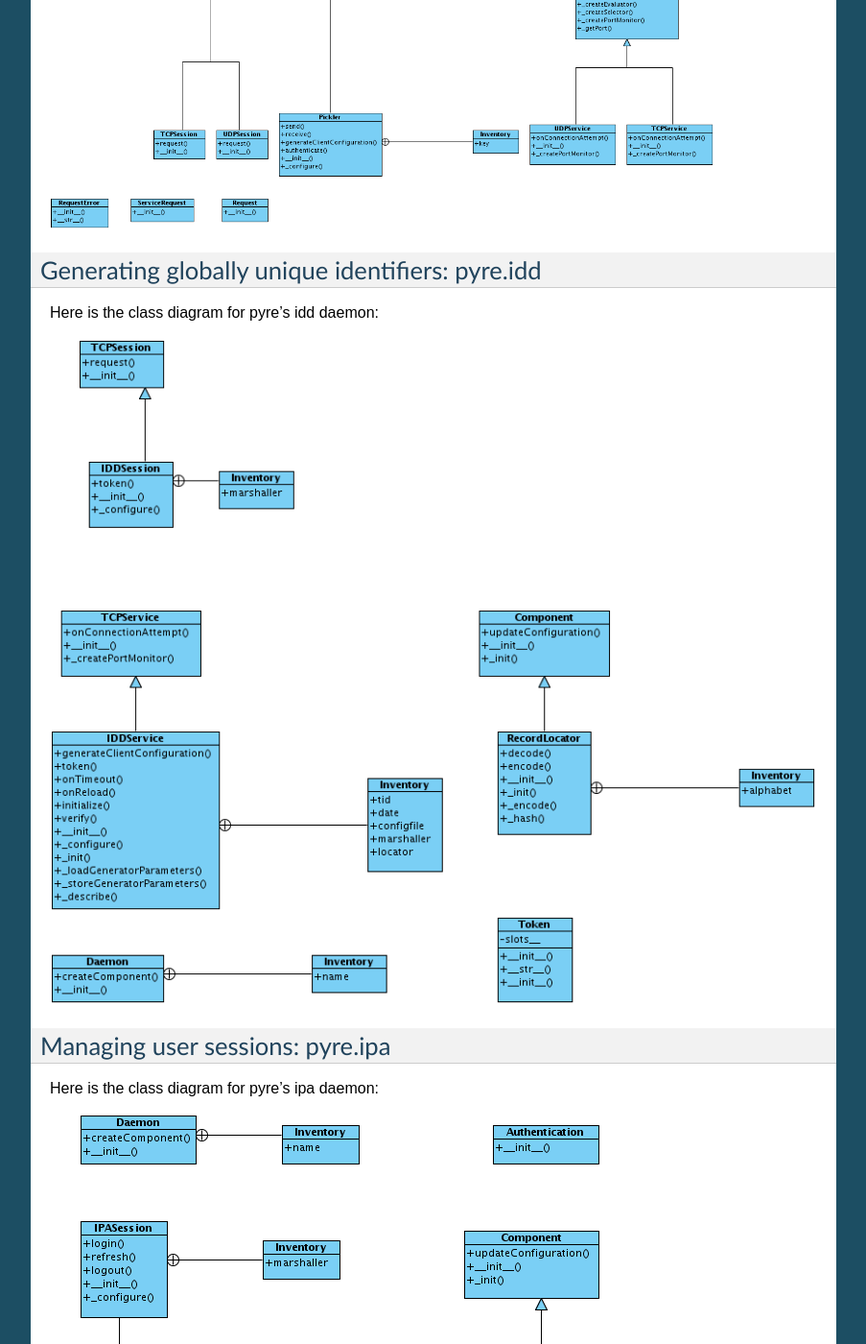
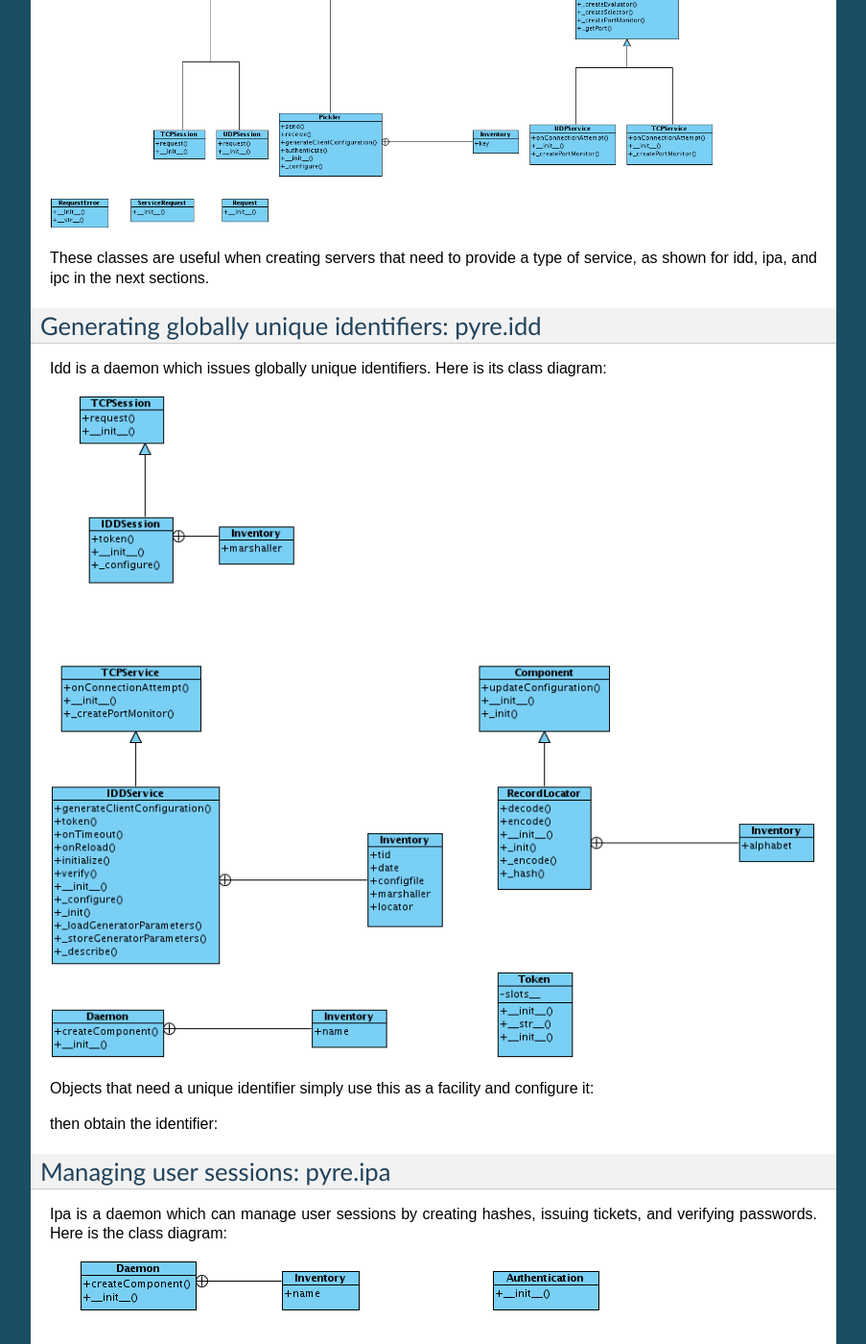
Before and after one commit to danse-inelastic/pyre, a Sphinx documentation site: the page built from docs/pyrePackages.rst, in a window 1280 px wide and 1400 px high, scrolled down 3320 px. Shown: the whole window at 96% size, without its empty margins (198-1101 px from the left). Built offline with Sphinx 7.4.7, drawn with Linux system fonts in a browser that asks for light colours; formulas are drawn with MathJax 3; some of the changed text lies outside the part shown.

Commit message:
more clarification about packages, more journal tutorial, etc

```diff
--- a/docs/pyrePackages.rst
+++ b/docs/pyrePackages.rst
@@ -1,6 +1,5 @@
 Advanced pyre I: pyre packages
 ==============================
-
 
 .. _pyre-units:
 
@@ -87,6 +86,8 @@ Here is the class diagram:
 
 
 
+
+
 .. _pyre-services:
 
 Pyre server base: pyre.services
@@ -96,15 +97,23 @@ Here is the class diagram for pyre's services base:
 
 .. image:: images/PyreServicesClassDiagram.png
 
+These classes are useful when creating servers that need to provide a type of service, as shown for idd, ipa, and ipc in the next sections.
+
 
 .. _idd:
 
 Generating globally unique identifiers: pyre.idd
 ------------------------------------------------
 
-Here is the class diagram for pyre's idd daemon:
+Idd is a daemon which issues globally unique identifiers.  Here is its class diagram:
 
 .. image:: images/PyreIddClassDiagram.png
+
+Objects that need a unique identifier simply use this as a facility and configure it::
+
+
+then obtain the identifier:
+
 
 
 .. _ipa:
@@ -112,7 +121,7 @@ Here is the class diagram for pyre's idd daemon:
 Managing user sessions: pyre.ipa
 --------------------------------
 
-Here is the class diagram for pyre's ipa daemon:
+Ipa is a daemon which can manage user sessions by creating hashes, issuing tickets, and verifying passwords. Here is the class diagram:
 
 .. image:: images/PyreIpaClassDiagram.png
 
@@ -132,6 +141,8 @@ Here is the class diagram for pyre.ipc:
 
 Using and manipulating basic geometrical shapes: pyre.geometry
 --------------------------------------------------------------
+
+(note: the internal classes of the packages need to be removed)
 
 Pyre.geometry is a complex collection of geometry-related classes and utilities.  Let us examine the class structure.  Here is the top level diagram:
 
@@ -170,9 +181,9 @@ Here are tools for running simulations with pyre (mostly finite element for now)
 
 .. _pyre-util:
 
-Pyre.util
----------
+Pyre utilities
+--------------
 
-Here are various utilities used in pyre:
+Here are various utilities, such as a singleton base class for the singleton design pattern:
 
 .. image:: images/PyreUtilClassDiagram.png
--- a/docs/pyrePackagesII.rst
+++ b/docs/pyrePackagesII.rst
@@ -28,7 +28,7 @@ This appears to be a stub.  Real db interaction is managed by :ref:`pyre.db <pyr
 .. _pyre-components:
 
 pyre.components
--------------
+---------------
 
 Here is the class diagram for pyre's component:
 
@@ -55,7 +55,7 @@ It's classes in turn use locators for the files they parse:
 .. _pyre-filesystem:
 
 pyre.parsing
--------------
+------------
 
 Here is the class diagram for pyre's parsing utilities:
 
```
Also changed, not shown: docs/journal.rst (+25 -7 lines), docs/images/PyreParsingLocatorsClassDiagram.png (renamed from docs/images/PythonParsingLocatorsClassDiagram.png).
